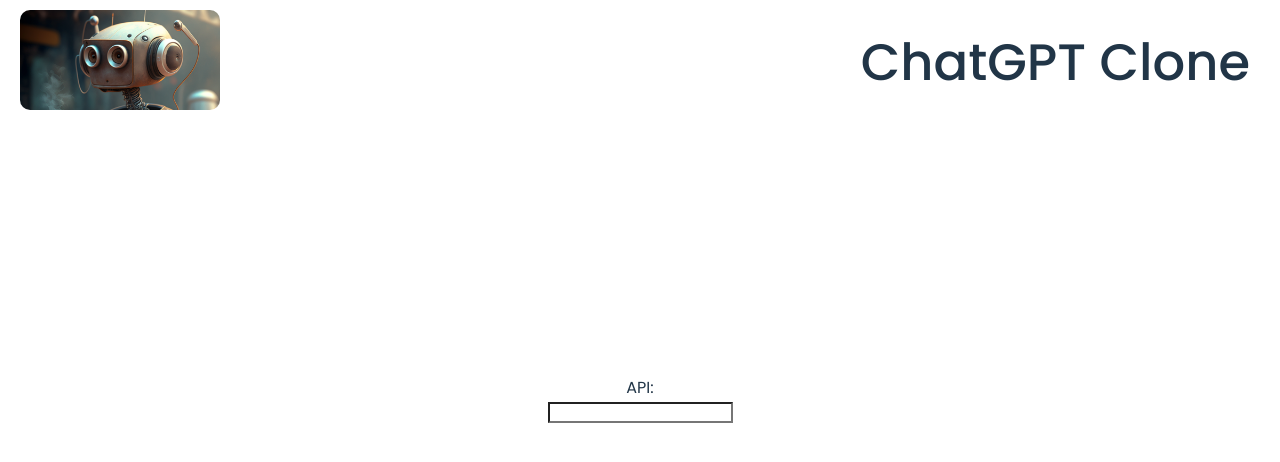
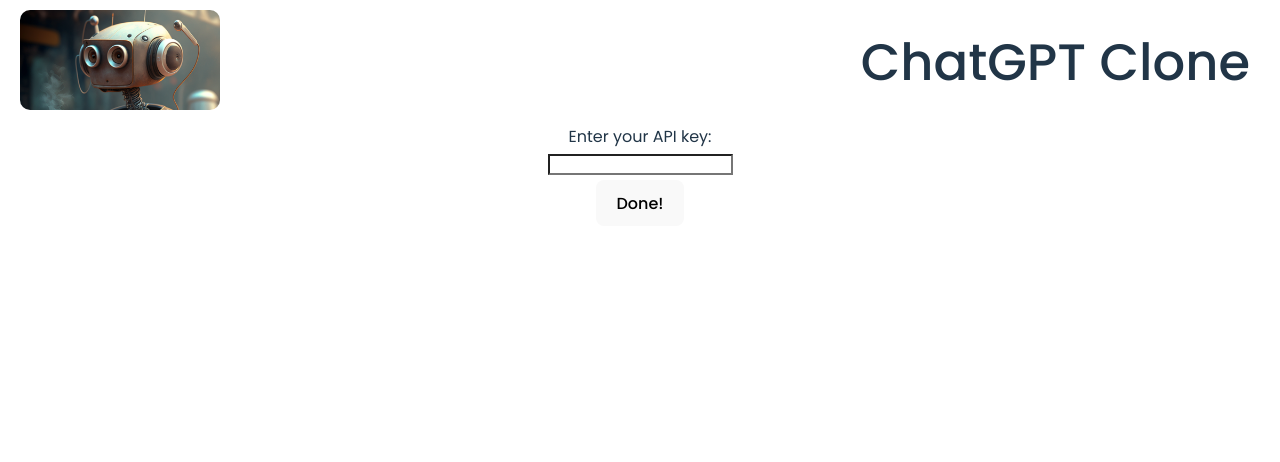
Before and after one commit to glebshkut/chatGPT, a React (Vite) app: page /chatgpt in a window 1280 px wide. Shown: the top 462 px of the page. Built offline with nearby package versions, Linux system fonts and the light colour scheme.

Commit message:
add request page

```diff
--- a/src/App.css
+++ b/src/App.css
@@ -1,11 +1,19 @@
 @import url("https://fonts.googleapis.com/css2?family=Lato:wght@400;700&family=Poppins:wght@400;500&display=swap");
 
 #root {
-  max-width: 1280px;
+  width: 100vw;
+  height: 100vh;
   margin: 0 auto;
-  padding: 2rem;
   text-align: center;
   font-family: "Poppins", sans-serif;
+}
+
+.App {
+  display: flex;
+  flex-direction: column;
+  justify-content: center;
+  align-items: center;
+  gap: 5px;
 }
 
 h2 {
--- /dev/null
+++ b/src/Chat.scss
@@ -0,0 +1,12 @@
+button.auth-back {
+  position: absolute;
+  top: 0;
+  right: 0;
+
+}
+
+#chat {
+  display: flex;
+  flex-direction: column;
+  justify-content: center;
+}
--- /dev/null
+++ b/src/Chat.tsx
@@ -0,0 +1,35 @@
+import './Chat.scss';
+import { useSelector, useDispatch } from "react-redux";
+import { actions, storeState } from "./store";
+
+export default function Chat() {
+  const dispatch = useDispatch();
+  const responses = useSelector((state: storeState) => state.responses);
+  const request = useSelector((state: storeState) => state.request);
+  const { setRequest, switchScreen } = actions;
+
+
+  return (
+    <>
+      <button className="auth-back" onClick={() => dispatch(switchScreen("initial"))} > Go back to Auth</button >
+      <div id="chat">
+        <div className="chat-box">
+          {responses.map((res, index) => {
+            return <div key={index}>
+              {res}
+            </div>
+          })}
+        </div>
+        <div className="input-box">
+          <input
+            type="text"
+            onChange={(e) => {
+              dispatch(setRequest(e.target.value));
+            }}
+            value={request}
+            placeholder="Type your request here..." />
+        </div>
+      </div>
+    </>
+  )
+}
--- a/src/ChatGPT.tsx
+++ b/src/ChatGPT.tsx
@@ -1,28 +1,30 @@
 import { useSelector, useDispatch } from 'react-redux';
-import { setAPI } from './store';
+import { actions, storeState } from './store';
+import Chat from "./Chat";
 
-interface storeState {
-  value: number;
-  apiProvided: boolean;
-  API: string;
-  screen: string;
-}
+
 
 function App() {
-  const apiValue = useSelector((state: storeState) => state.API);
+  const screen = useSelector((state: storeState) => state.screen);
+  const API = useSelector((state: storeState) => state.API);
   const dispatch = useDispatch();
+  const { setAPI, switchScreen } = actions;
 
   return (
+    screen === "initial" ?
       <div className="App">
-      <div>API: {apiValue}</div>
+        <div>Enter your API key:</div>
         <input
           id="api-input"
           type="text"
+          value={API}
           onChange={(e) => {
             dispatch(setAPI(e.target.value));
           }}
         />
+        <button onClick={() => dispatch(switchScreen("chat"))}>Done!</button>
       </div>
+      : <Chat />
   );
 }
 
--- a/src/index.scss
+++ b/src/index.scss
@@ -27,10 +27,8 @@
 }
 
 .header {
-  position: absolute;
-  top: 0;
-  left: 0;
-  width: 100vw;
+  position: static;
+  width: 100%;
   display: flex;
   justify-content: space-between;
 
--- a/src/store.tsx
+++ b/src/store.tsx
@@ -4,23 +4,35 @@ import { createSlice, configureStore, PayloadAction } from '@reduxjs/toolkit';
 const counterSlice = createSlice({
   name: 'chatgpt',
   initialState: {
-    value: 0,
-    apiProvided: false,
     API: "",
-    screen: "initial"
+    screen: "initial",
+    responses: [],
+    request: "",
   },
   reducers: {
     setAPI: (state, action: PayloadAction<string>) => {
       state.API = action.payload;
-      if (action.payload !== "") {
-        state.apiProvided = true;
-      }
+    },
+    switchScreen: (state, action: PayloadAction<string>) => {
+      state.screen = action.payload;
+    },
+    setRequest: (state, action: PayloadAction<string>) => {
+      state.request = action.payload;
     }
   }
 })
 
-export const { setAPI } = counterSlice.actions;
+export interface storeState {
+  API: string;
+  screen: string;
+  responses: string[];
+  request: string;
+}
+
+export const actions = counterSlice.actions;
 
 export const store = configureStore({
   reducer: counterSlice.reducer
 })
+
+store.subscribe(() => { console.log(store.getState()) })
```
Lines whose indentation alone changed are shown as unchanged.
